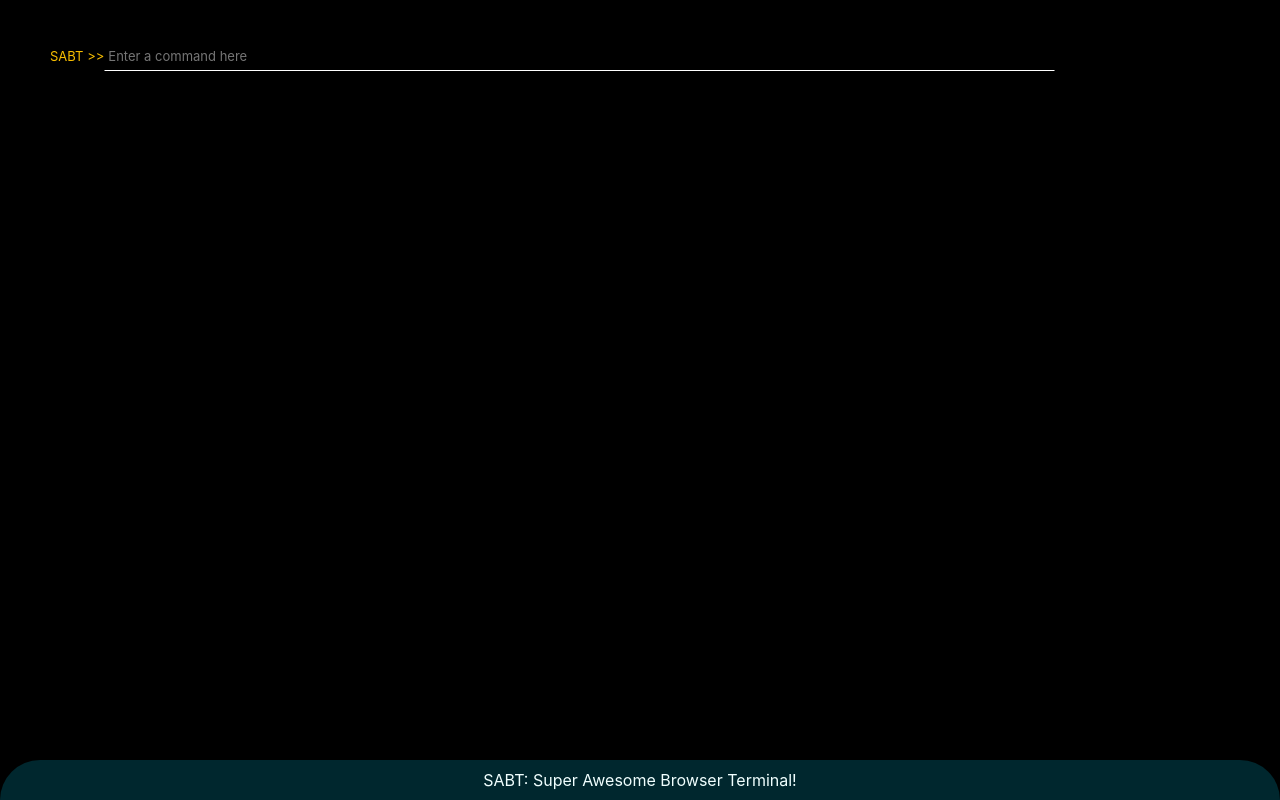
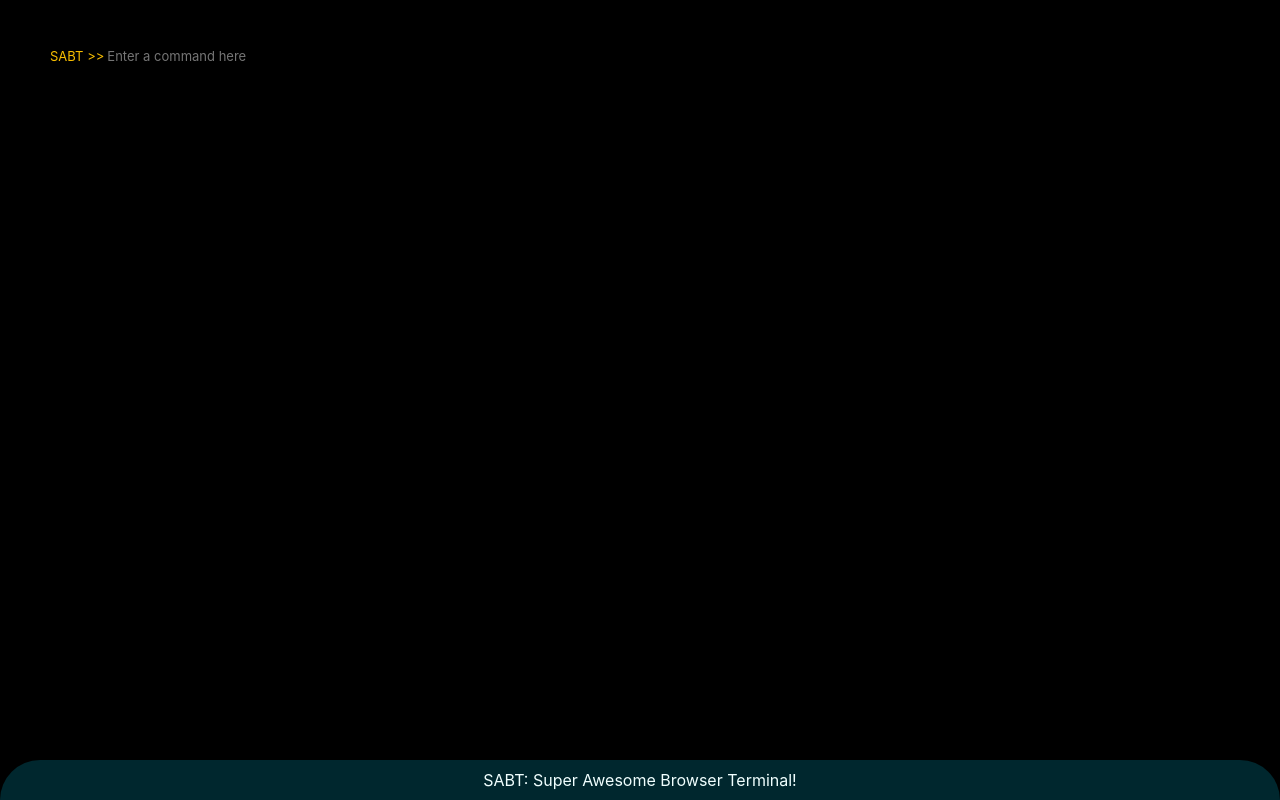
Before and after one commit to alexandro591/SABT, a React (Create React App) app: page / in a window 1280 px wide. Built offline with nearby package versions, Linux system fonts and the light colour scheme.

Commit message:
first version

```diff
--- a/src/App.css
+++ b/src/App.css
@@ -45,12 +45,6 @@
   display: flex;
   align-items: center;
   overflow: auto;
-  border-bottom: white;
-  border-left: transparent;
-  border-top: transparent;
-  border-right: transparent;
-  border-width: 0.1px;
-  border-style: solid;
 }
 
 .commandInputText,#output p{
```
